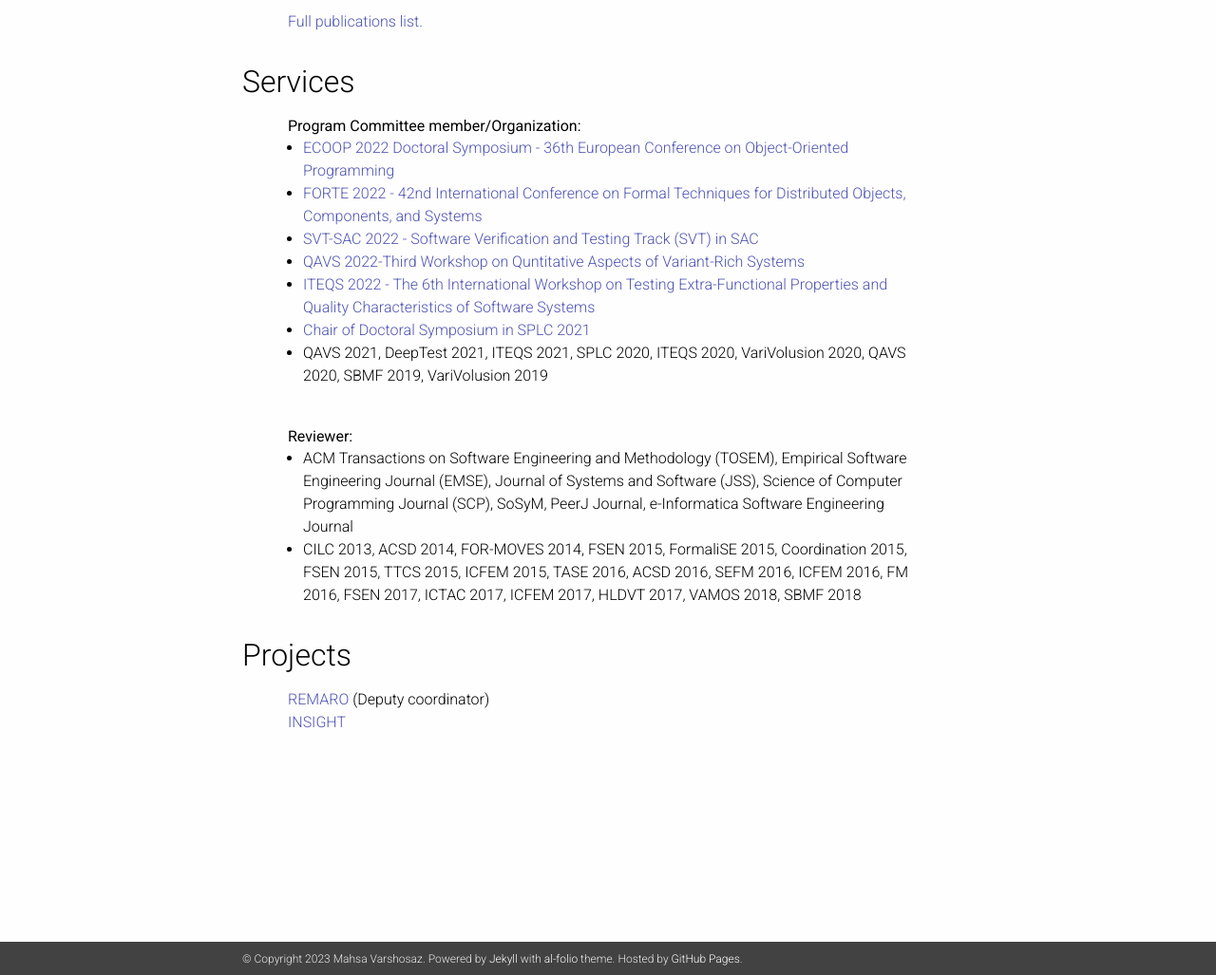
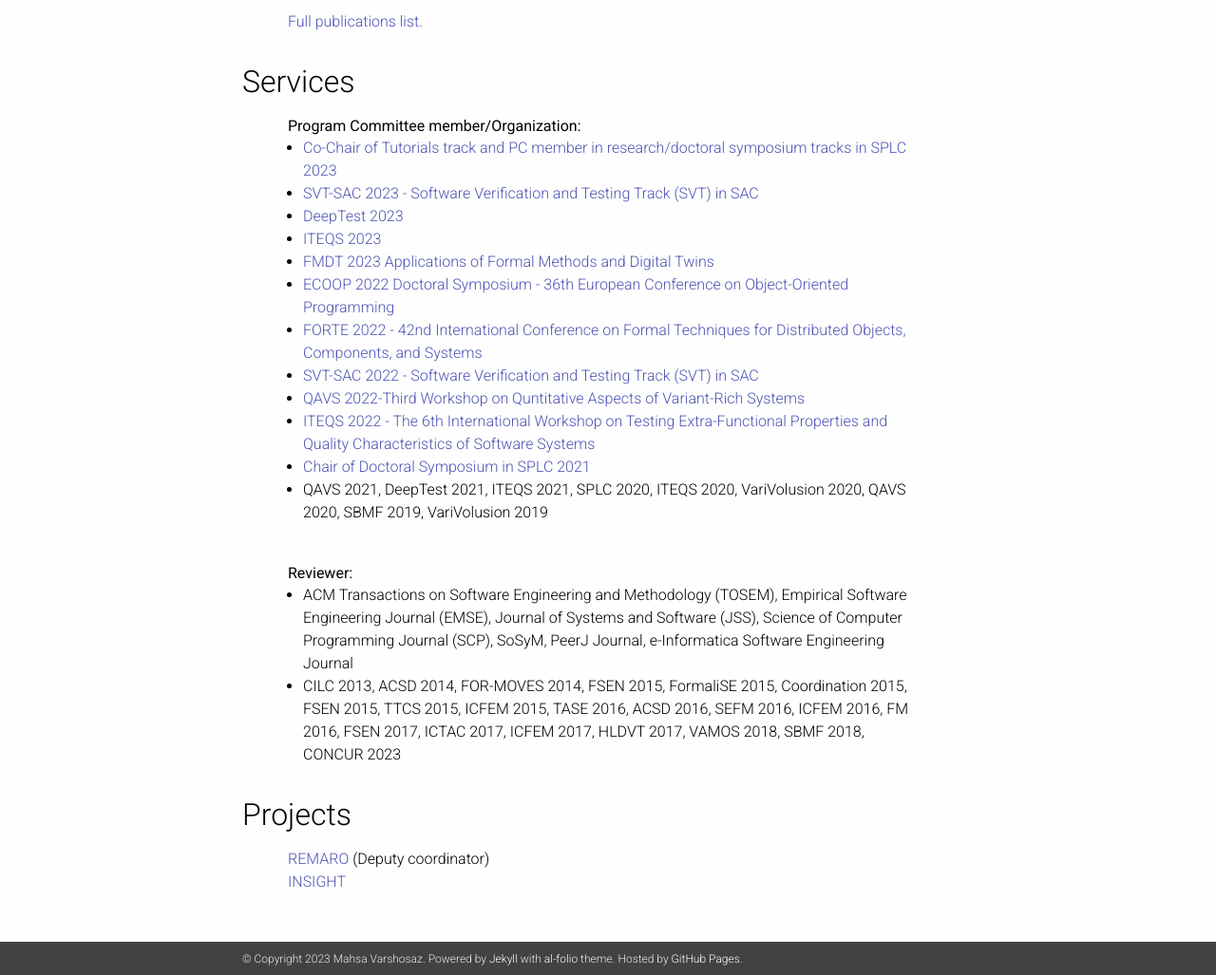
Before and after one commit to MahsaVarsh/MahsaVarsh.github.io, a Jekyll site: the page built from _pages/about.md, in a window 1280 px wide and 1400 px high, scrolled down 307 px, cut to the strip 373-1400 px from the top of the window. Shown: the whole strip at 95% size. Built offline with Jekyll 4.4.1, drawn with Linux system fonts in a browser that asks for light colours; nearby versions of some CDN libraries; a style sheet for code colours, icons or effects is not loaded.

Commit message:
adding new publication

```diff
--- a/_includes/service.html
+++ b/_includes/service.html
@@ -2,6 +2,11 @@
   <h2>Services</h2>
   <b style="margin:1rem;padding-left:2rem;padding-right:2rem; margin-top: -1px;">Program Committee member/Organization:</b>
   <ul style="margin:1rem;padding-left:3rem;padding-right:2rem; margin-top: -1px;">
+    <li><a href="https://2023.splc.net/">Co-Chair of Tutorials track and PC member in research/doctoral symposium tracks in SPLC 2023</a></li>
+    <li><a href="https://logimics.mics.centralesupelec.fr/en/SAC-SVT-2023">SVT-SAC 2023 - Software Verification and Testing Track (SVT) in SAC</a></li>
+    <li><a href="https://conf.researchr.org/home/icse-2023/deeptest-2023">DeepTest 2023</a></li>
+    <li><a href="https://conf.researchr.org/home/icst-2023/iteqs-2023">ITEQS 2023</a></li>
+    <li><a href="https://fm2023.isp.uni-luebeck.de/index.php/workshop-applications-of-formal-methods-and-digital-twins/">FMDT 2023 Applications of Formal Methods and Digital Twins</a></li>
     <li><a href="https://2022.ecoop.org/track/ecoop-2022-doctoral-symposium">ECOOP 2022 Doctoral Symposium - 36th European Conference on Object-Oriented Programming
   </a></li>
   <li><a href="http://www.discotec.org/2022/forte.html">FORTE 2022 - 42nd International Conference on Formal Techniques for Distributed Objects, Components, and Systems
@@ -26,6 +31,6 @@
   <li> ACM Transactions on Software Engineering and Methodology (TOSEM), Empirical Software Engineering Journal (EMSE), Journal of Systems and Software (JSS), Science of Computer Programming Journal (SCP), SoSyM, PeerJ Journal, e-Informatica Software Engineering Journal</li>
   <li>CILC 2013, ACSD 2014, FOR-MOVES 2014, FSEN 2015, FormaliSE 2015, Coordination 2015,
   FSEN 2015, TTCS 2015, ICFEM 2015, TASE 2016, ACSD 2016, SEFM 2016, ICFEM 2016, FM
-  2016, FSEN 2017, ICTAC 2017, ICFEM 2017, HLDVT 2017, VAMOS 2018, SBMF 2018</li>
+  2016, FSEN 2017, ICTAC 2017, ICFEM 2017, HLDVT 2017, VAMOS 2018, SBMF 2018, CONCUR 2023</li>
   </ul>
 </div>
```
Also changed, not shown: _bibliography/papers.bib (+7 -0 lines).
